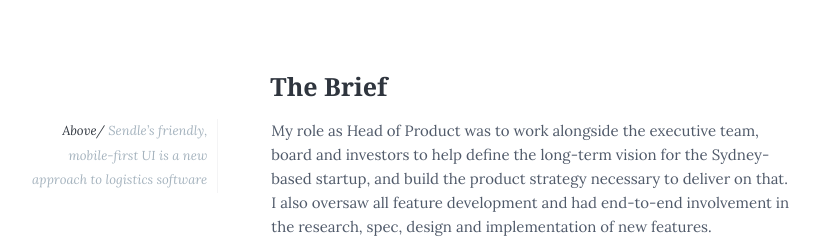
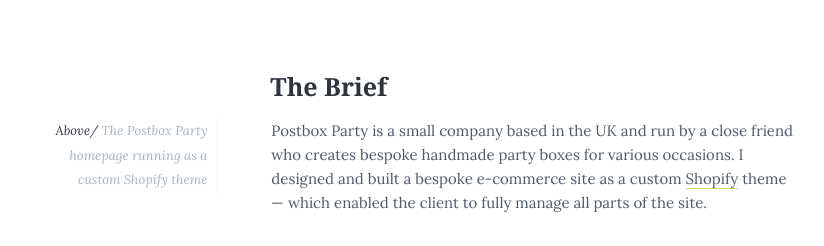
Before and after one commit to digitaldesigner/buzzusborne.com, a PHP site: page /casestudy/pbp/ in a window 1280 px wide. Shown: the part 576-822 px from the top of the page, without its empty margins (231-1055 px from the left). Run offline with PHP 8.4, Linux system fonts and the light colour scheme; some libraries are stand-ins or nearby versions.

Commit message:
Postbox Party case study
Rough as boots

```diff
--- a/casestudy/pbp/index.php
+++ b/casestudy/pbp/index.php
@@ -6,8 +6,8 @@
 			"title"	=> "Postbox Party"
 		),
 		"prev" => array(
-			"path"	=> "../prevue",
-			"title"	=> "Prevue"
+			"path"	=> "../skype_business",
+			"title"	=> "Skype for Business"
 		),
 		"next" => array(
 			"path"	=> "../../about",
@@ -29,9 +29,10 @@
 	<div class="container">
 		<div class="project">
 			<h5>The Brief</h5>
-			<p class="info"><strong>Above/</strong> Sendle&rsquo;s friendly, mobile-first UI is a new approach to logistics software</p>
+			<p class="info"><strong>Above/</strong> The Postbox Party homepage running as a custom Shopify theme</p>
 
-			<p>My role as Head of Product was to work alongside the executive team, board and investors to help define the long-term vision for the Sydney-based startup, and build the product strategy necessary to deliver on that. I also oversaw all feature development and had end-to-end involvement in the research, spec, design and implementation of new features.</p>
+			<p>Postbox Party is a small company based in the UK and run by a close friend who creates bespoke handmade party boxes for various occasions. I designed and built a bespoke e-commerce site as a custom <a href="http://www.shopify.com/">Shopify</a> theme &mdash; which enabled the client to fully manage all parts of the site.</p>
+			<p>Designed to have a very tactile and home-made feel, the site underwent a significant amount of testing and re-design to achieve this tricky mix of home-made and functional &mdash; a visual style that was carried from homepage through to checkout and email.</p>
 
 			<div class="image"><img class="lazyload" data-sizes="auto" data-src="../_images/pbp/product_page.jpg" width="100%" /></div>
 			<div class="image close"><img class="lazyload" data-sizes="auto" data-src="../_images/pbp/checkout.png" width="100%" /></div>
--- a/casestudy/skype_business/index.php
+++ b/casestudy/skype_business/index.php
@@ -10,8 +10,8 @@
 			"title"	=> "Monitor for iOS"
 		),
 		"next" => array(
-			"path"	=> "../../about",
-			"title"	=> "About"
+			"path"	=> "../pbp",
+			"title"	=> "Postbox Party"
 		)
 	);
 	include(path.'_includes/header.php');
```
Also changed, not shown: index.php (+7 -0 lines).
